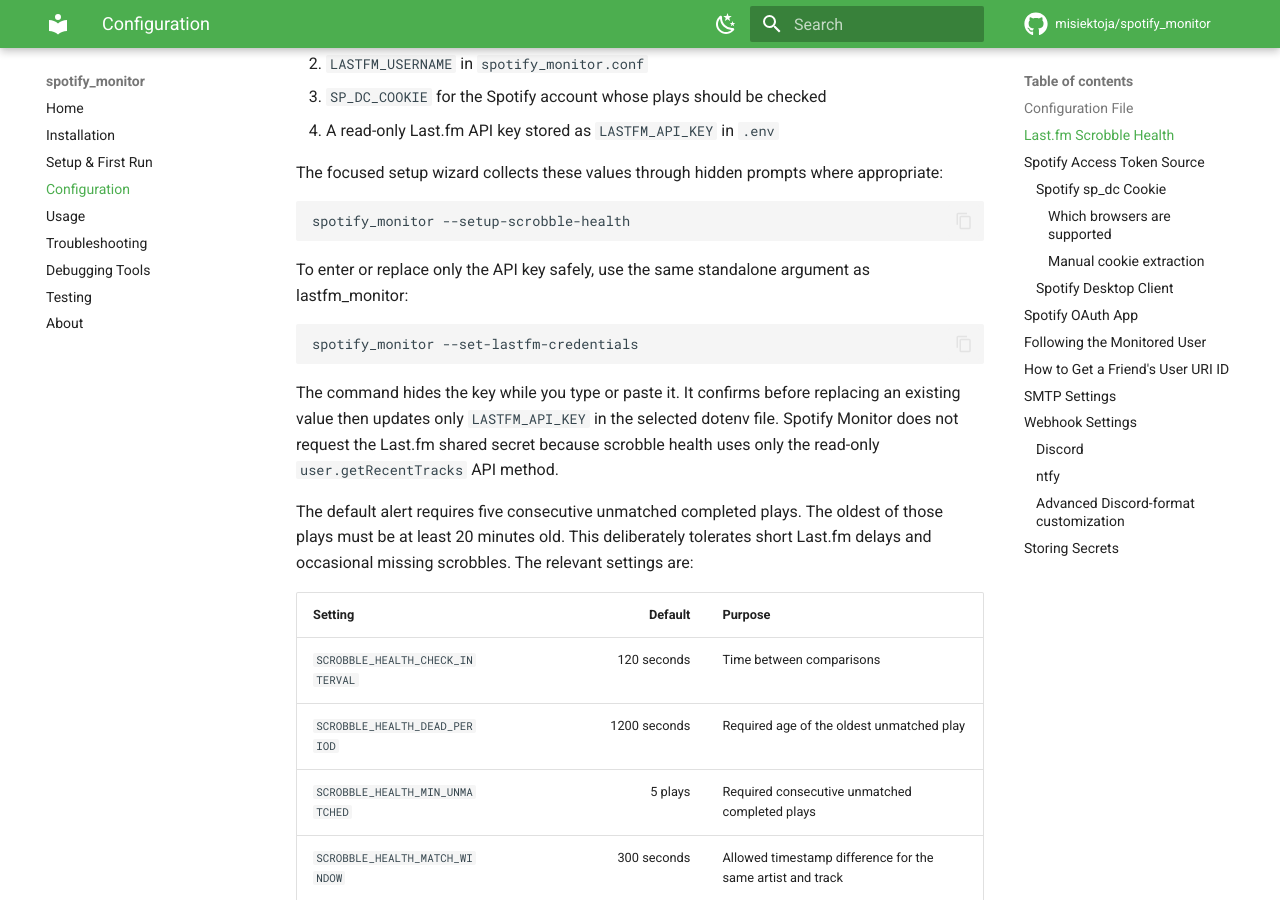
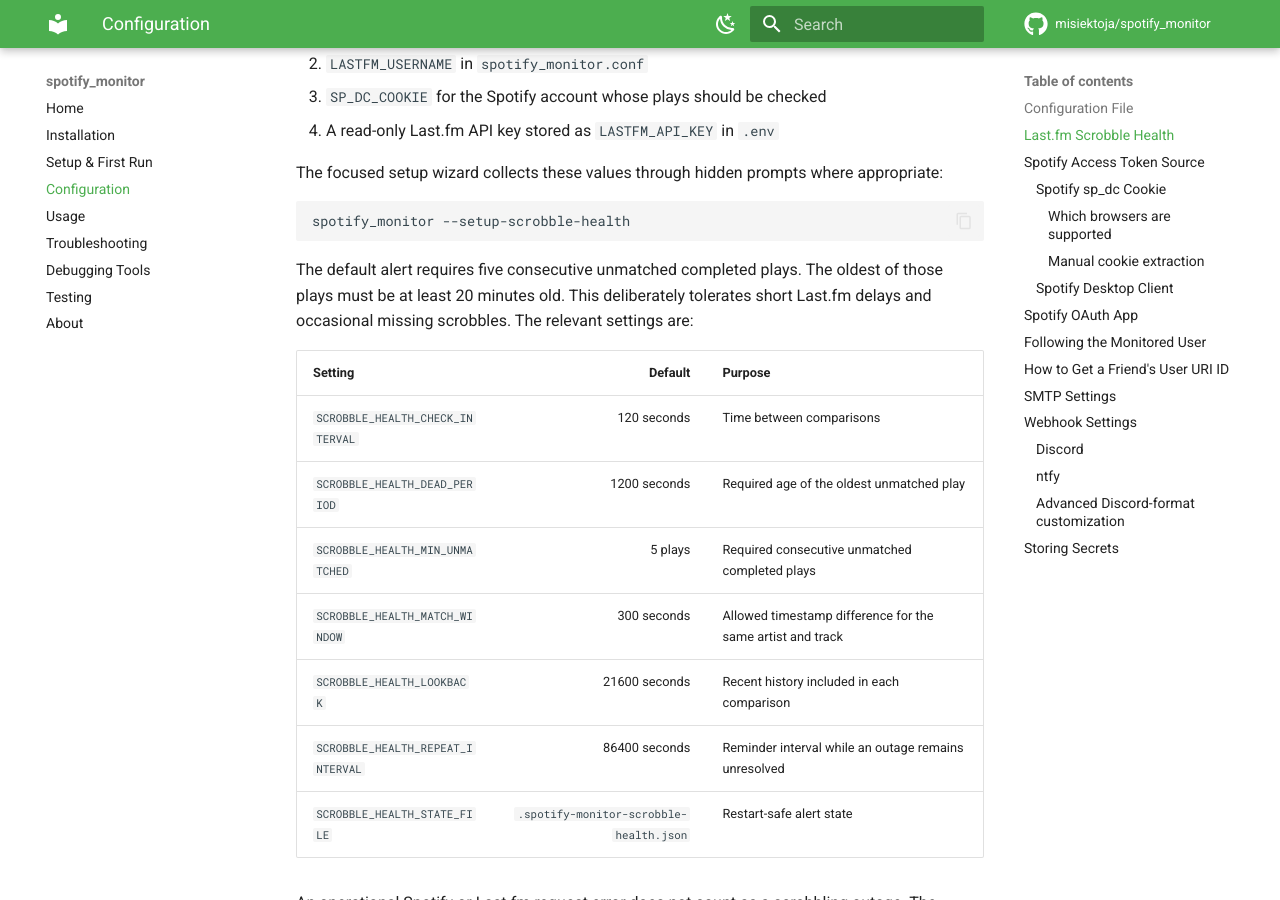
Before and after one commit to misiektoja/spotify_monitor, an MkDocs documentation site: the page built from docs/configuration.md, in a window 1280 px wide and 900 px high, scrolled down 1662 px. Built offline with MkDocs 1.6.1 and Material for MkDocs 9.7.7, drawn with Linux system fonts in a browser that asks for light colours; comment, search, counter and statistics services are not loaded.

Commit message:
revert(config): remove cross-project API key guidance

````diff
--- a/docs/configuration.md
+++ b/docs/configuration.md
@@ -58,14 +58,6 @@
 ```sh
 spotify_monitor --setup-scrobble-health
 ```
-
-To enter or replace only the API key safely, use the same standalone argument as lastfm_monitor:
-
-```sh
-spotify_monitor --set-lastfm-credentials
-```
-
-The command hides the key while you type or paste it. It confirms before replacing an existing value then updates only `LASTFM_API_KEY` in the selected dotenv file. Spotify Monitor does not request the Last.fm shared secret because scrobble health uses only the read-only `user.getRecentTracks` API method.
 
 The default alert requires five consecutive unmatched completed plays. The oldest of those plays must be at least 20 minutes old. This deliberately tolerates short Last.fm delays and occasional missing scrobbles. The relevant settings are:
 
````
